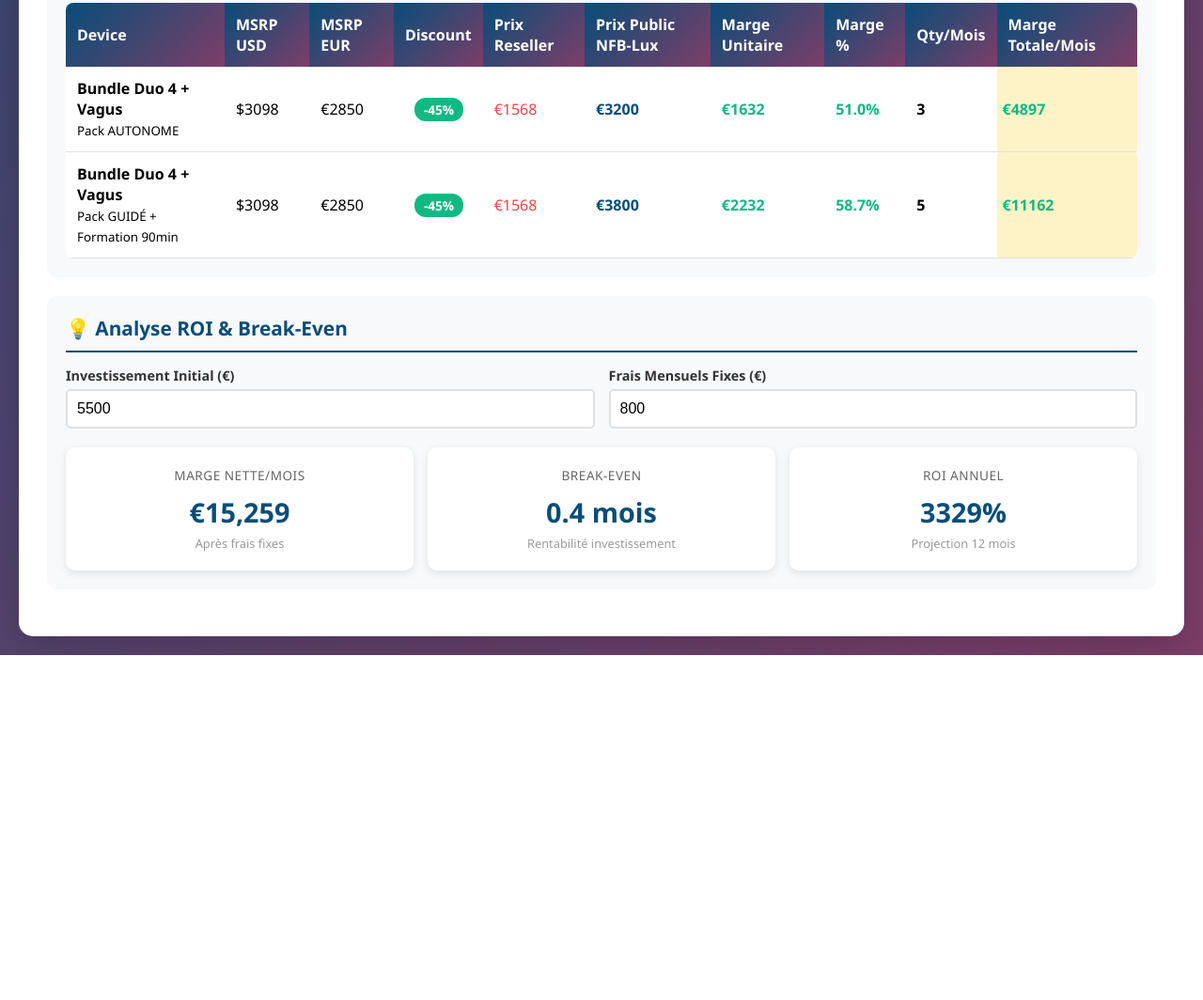
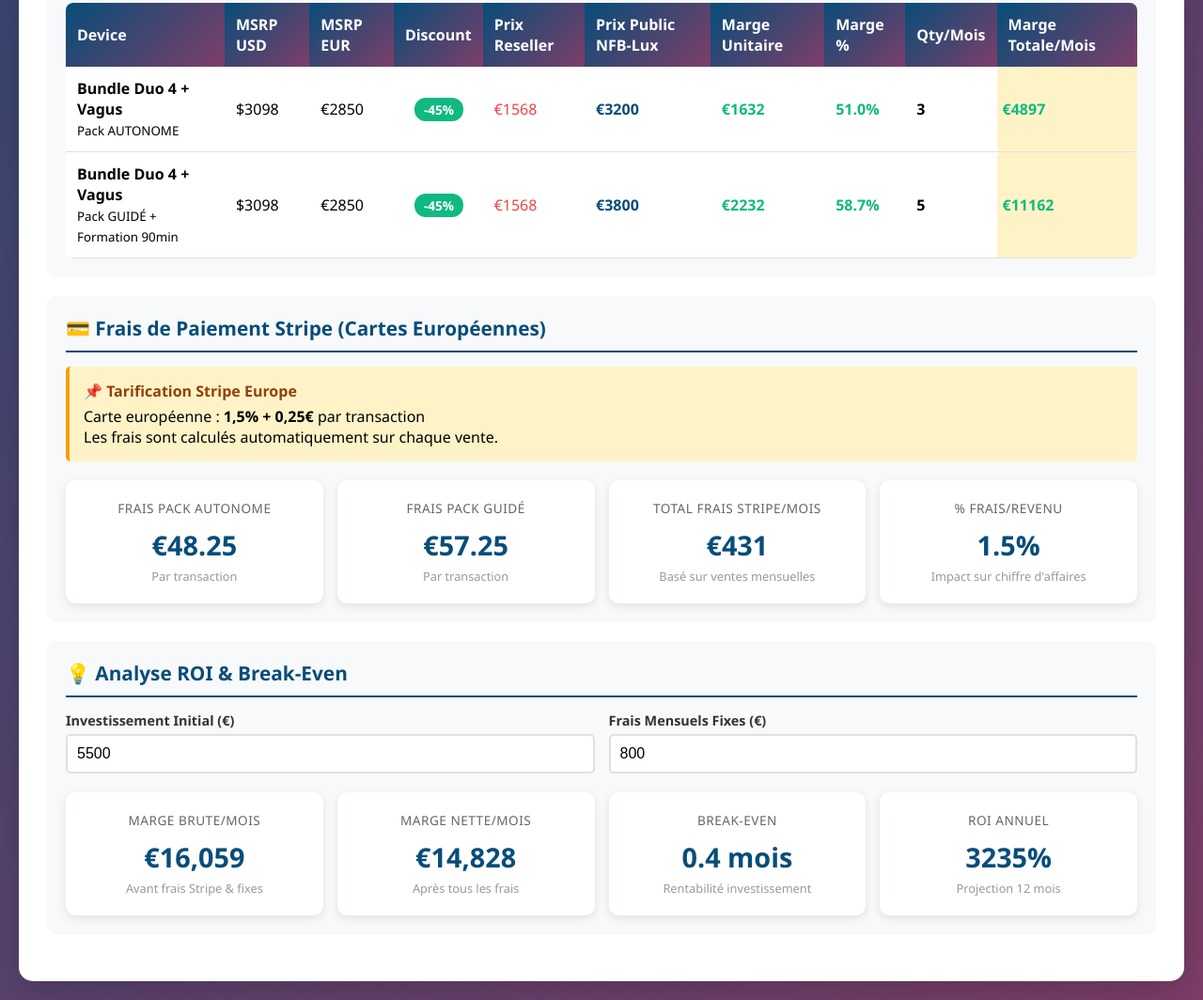
Before and after one commit to lisalai-pro/NFB-lu, a plain HTML site: page index.html in a window 1280 px wide. Shown: the part 1732-2796 px from the top of the page at 94% size. Before the commit the page ends 2429 px from the top, so only its background shows below. Drawn offline with Linux system fonts and the light colour scheme.

Commit message:
index.html

```diff
--- a/index.html
+++ b/index.html
@@ -375,6 +375,39 @@
             </div>
         </div>
 
+        <!-- FRAIS STRIPE -->
+        <div class="section">
+            <h2 class="section-title">💳 Frais de Paiement Stripe (Cartes Européennes)</h2>
+            <div class="alert">
+                <div class="alert-title">📌 Tarification Stripe Europe</div>
+                Carte européenne : <strong>1,5% + 0,25€</strong> par transaction<br>
+                Les frais sont calculés automatiquement sur chaque vente.
+            </div>
+
+            <div class="summary-cards">
+                <div class="card">
+                    <div class="card-title">Frais Pack AUTONOME</div>
+                    <div class="card-value cost" id="stripe_autonome">€46.50</div>
+                    <div class="card-subtitle">Par transaction</div>
+                </div>
+                <div class="card">
+                    <div class="card-title">Frais Pack GUIDÉ</div>
+                    <div class="card-value cost" id="stripe_guide">€69.25</div>
+                    <div class="card-subtitle">Par transaction</div>
+                </div>
+                <div class="card">
+                    <div class="card-title">Total Frais Stripe/Mois</div>
+                    <div class="card-value cost" id="stripe_total_monthly">€486</div>
+                    <div class="card-subtitle">Basé sur ventes mensuelles</div>
+                </div>
+                <div class="card">
+                    <div class="card-title">% Frais/Revenu</div>
+                    <div class="card-value" id="stripe_percent">1.7%</div>
+                    <div class="card-subtitle">Impact sur chiffre d'affaires</div>
+                </div>
+            </div>
+        </div>
+
         <!-- ANALYSE ROI -->
         <div class="section">
             <h2 class="section-title">💡 Analyse ROI & Break-Even</h2>
@@ -391,9 +424,14 @@
 
             <div class="summary-cards">
                 <div class="card">
+                    <div class="card-title">Marge Brute/Mois</div>
+                    <div class="card-value profit" id="gross_margin">€16,056</div>
+                    <div class="card-subtitle">Avant frais Stripe & fixes</div>
+                </div>
+                <div class="card">
                     <div class="card-title">Marge Nette/Mois</div>
-                    <div class="card-value profit" id="net_margin">€16,155</div>
-                    <div class="card-subtitle">Après frais fixes</div>
+                    <div class="card-value profit" id="net_margin">€15,256</div>
+                    <div class="card-subtitle">Après tous les frais</div>
                 </div>
                 <div class="card">
                     <div class="card-title">Break-Even</div>
@@ -434,6 +472,10 @@
             const initial_inv = parseFloat(document.getElementById('initial_investment').value);
             const monthly_fixed = parseFloat(document.getElementById('monthly_fixed').value);
 
+            // Stripe fees: 1.5% + 0.25€ per transaction (European cards)
+            const STRIPE_RATE = 0.015;
+            const STRIPE_FIXED = 0.25;
+
             // Calculate EUR prices
             const bundle_eur = bundle_msrp * exchange;
 
@@ -443,6 +485,13 @@
 
             // Reseller price
             const bundle_reseller = bundle_eur * (1 - discount / 100);
+
+            // Stripe fees per transaction
+            const stripe_fee_autonome = (price_autonome * STRIPE_RATE) + STRIPE_FIXED;
+            const stripe_fee_guide = (price_guide * STRIPE_RATE) + STRIPE_FIXED;
+
+            // Total Stripe fees
+            const stripe_total_monthly = (stripe_fee_autonome * sales_autonome) + (stripe_fee_guide * sales_guide);
 
             // Margins
             const margin_autonome = price_autonome - bundle_reseller;
@@ -457,8 +506,12 @@
             const total_margin = total_revenue - total_cost;
             const margin_percent = (total_margin / total_revenue * 100);
 
-            // ROI
-            const net_margin = total_margin - monthly_fixed;
+            // Stripe percentage
+            const stripe_percent = (stripe_total_monthly / total_revenue * 100);
+
+            // ROI with Stripe fees
+            const gross_margin = total_margin;
+            const net_margin = total_margin - stripe_total_monthly - monthly_fixed;
             const breakeven = initial_inv / net_margin;
             const annual_roi = ((net_margin * 12) / initial_inv) * 100;
 
@@ -470,6 +523,14 @@
             document.getElementById('total_margin').textContent = '€' + total_margin.toFixed(0).replace(/\B(?=(\d{3})+(?!\d))/g, ",");
             document.getElementById('margin_percent').textContent = margin_percent.toFixed(1) + '%';
 
+            // Update Stripe cards
+            document.getElementById('stripe_autonome').textContent = '€' + stripe_fee_autonome.toFixed(2);
+            document.getElementById('stripe_guide').textContent = '€' + stripe_fee_guide.toFixed(2);
+            document.getElementById('stripe_total_monthly').textContent = '€' + stripe_total_monthly.toFixed(0);
+            document.getElementById('stripe_percent').textContent = stripe_percent.toFixed(1) + '%';
+
+            // Update ROI cards
+            document.getElementById('gross_margin').textContent = '€' + gross_margin.toFixed(0).replace(/\B(?=(\d{3})+(?!\d))/g, ",");
             document.getElementById('net_margin').textContent = '€' + net_margin.toFixed(0).replace(/\B(?=(\d{3})+(?!\d))/g, ",");
             document.getElementById('breakeven').textContent = breakeven.toFixed(1) + ' mois';
             document.getElementById('annual_roi').textContent = annual_roi.toFixed(0) + '%';
```
